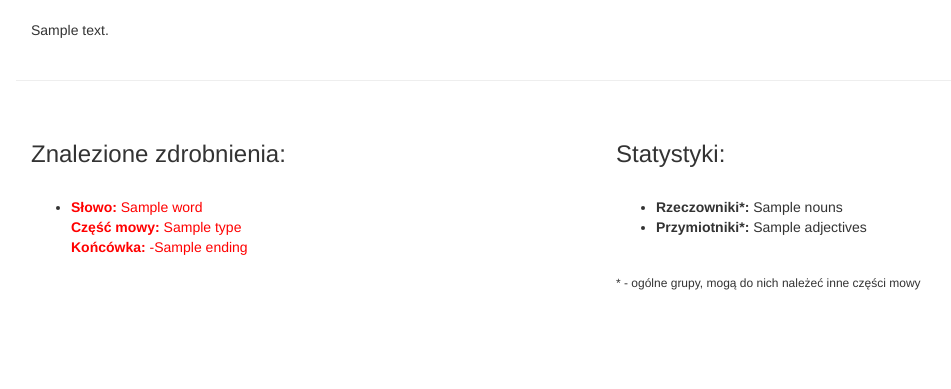
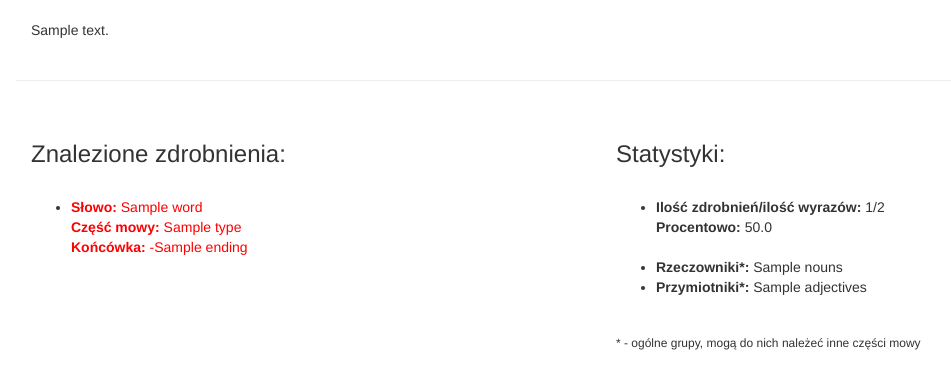
Before and after one commit to mateuszwosik/zdrobnienia, a Flask app: template templates/result.html in a window 1280 px wide. Shown: the part 52-441 px from the top of the page, without its empty margins (54-1005 px from the left). Run offline with Flask 2, Linux system fonts and the light colour scheme; the template is opened without the code that fills it: most values are stand-ins (such as "Sample title", 1, 10 or a date in 2020); some libraries are stand-ins or nearby versions.

Commit message:
ADD more stats

```diff
--- a/templates/result.html
+++ b/templates/result.html
@@ -59,6 +59,10 @@
               </h3></br>
               <ul>
                 <li>
+                    <b>Ilość zdrobnień/ilość wyrazów:</b> {{ words|length }}/{{ text.split()|length }}</br>
+                    <b>Procentowo:</b> {{ 100*((words|length)/(text.split()|length))|round(3) }}
+                </li></br>
+                <li>
                     <b>Rzeczowniki*:</b> {{ stats['nouns'] }}
                 </li>
                 <li>
```
